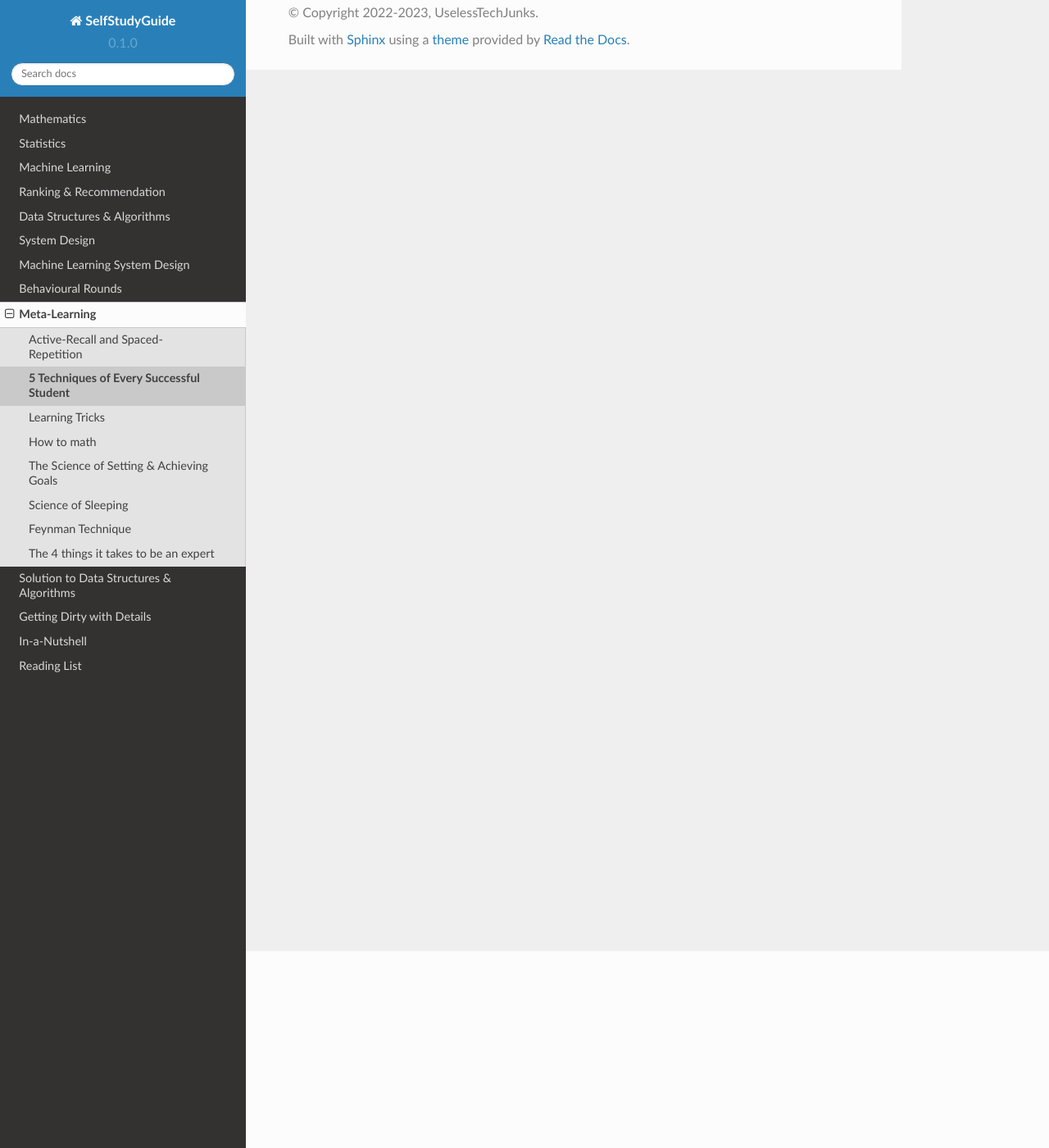
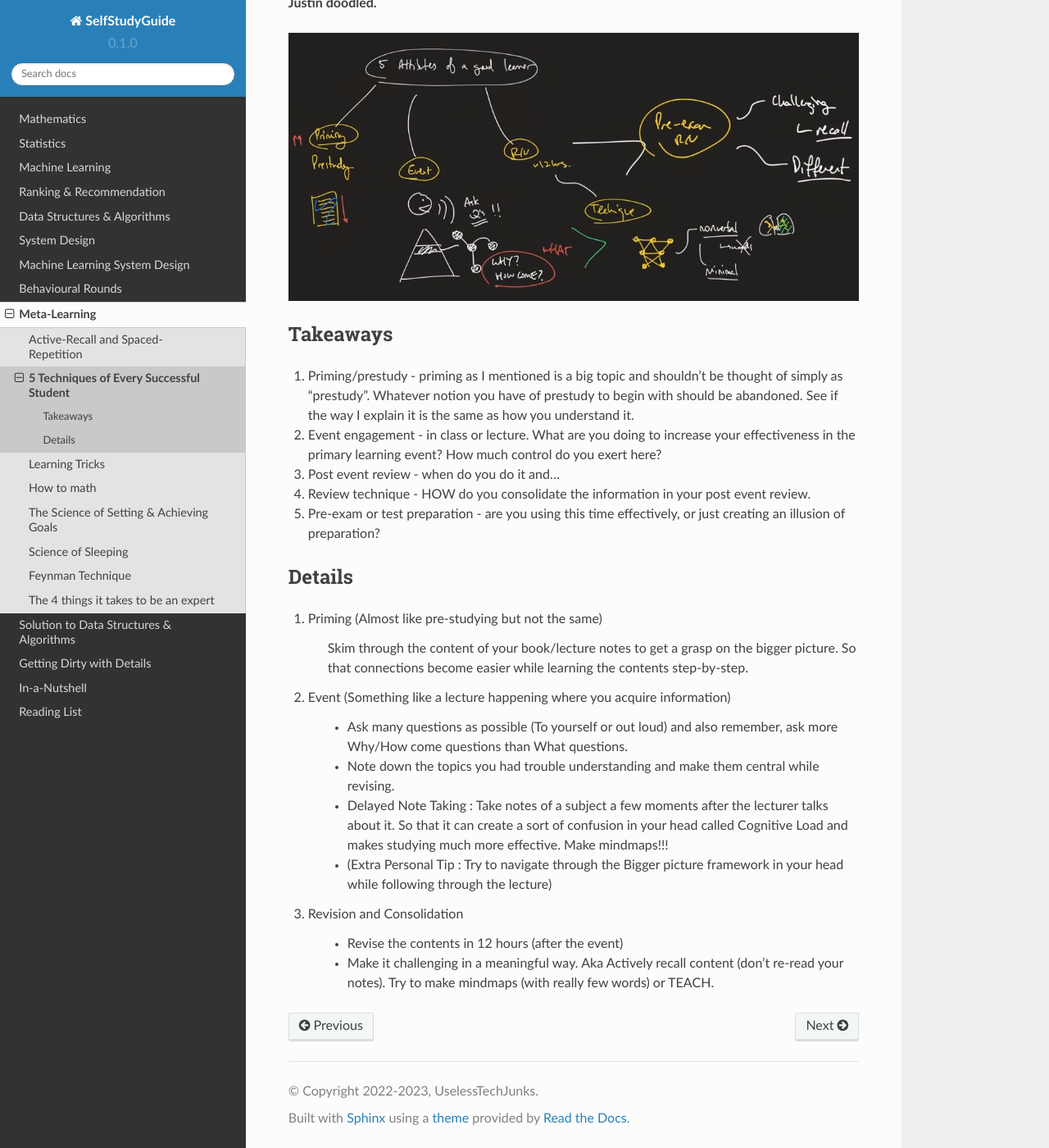
Before and after one commit to uselesstechjunks/leetcode, a Sphinx documentation site: the page built from docs/source/successful-students-technique.rst, in a window 1280 px wide and 1400 px high, scrolled down 240 px. Shown: the whole window at 82% size. Built offline with Sphinx 7.4.7 and the Read the Docs theme 2.0.0, drawn with Linux system fonts in a browser that asks for light colours; some of the changed text lies outside the part shown.

Commit message:
Update successful-students-technique.rst

```diff
--- a/docs/source/successful-students-technique.rst
+++ b/docs/source/successful-students-technique.rst
@@ -1,2 +1,38 @@
 5 Techniques of Every Successful Student
 #################################################
+
+(Summary from `this video <https://www.youtube.com/watch?v=RJKNtXgo39o>`_ by Justin Sung).
+
+**DISCLAIMER: I do not own any of the images used in here. They are taken from the video that Justin doodled.**
+
+.. image:: img/005successfulstudentstechnique.png
+  :width: 1000
+  :alt: Successful-Students-Technique
+
+Takeaways
+==============================
+
+#. Priming/prestudy - priming as I mentioned is a big topic and shouldn't be thought of simply as "prestudy". Whatever notion you have of prestudy to begin with should be abandoned. See if the way I explain it is the same as how you understand it.
+#. Event engagement - in class or lecture. What are you doing to increase your effectiveness in the primary learning event? How much control do you exert here?
+#. Post event review - when do you do it and...
+#. Review technique - HOW do you consolidate the information in your post event review.
+#. Pre-exam or test preparation - are you using this time effectively, or just creating an illusion of preparation?
+
+Details
+==============================
+
+#. Priming (Almost like pre-studying but not the same)
+
+    Skim through the content of your book/lecture notes to get a grasp on the bigger picture. So that connections become easier while learning the contents step-by-step.
+
+#. Event (Something like a lecture happening where you acquire information)
+
+    * Ask many questions as possible (To yourself or out loud) and also remember, ask more Why/How come questions than What questions.
+    * Note down the topics you had trouble understanding and make them central while revising.
+    * Delayed Note Taking : Take notes of a subject a few moments after the lecturer talks about it. So that it can create a sort of confusion in your head called Cognitive Load and makes studying much more effective. Make mindmaps!!!
+    * (Extra Personal Tip : Try to navigate through the Bigger picture framework in your head while following through the lecture)
+
+#. Revision and Consolidation
+
+    * Revise the contents in 12 hours (after the event)
+    * Make it challenging in a meaningful way. Aka Actively recall content (don't re-read your notes). Try to make mindmaps (with really few words) or TEACH.
```
